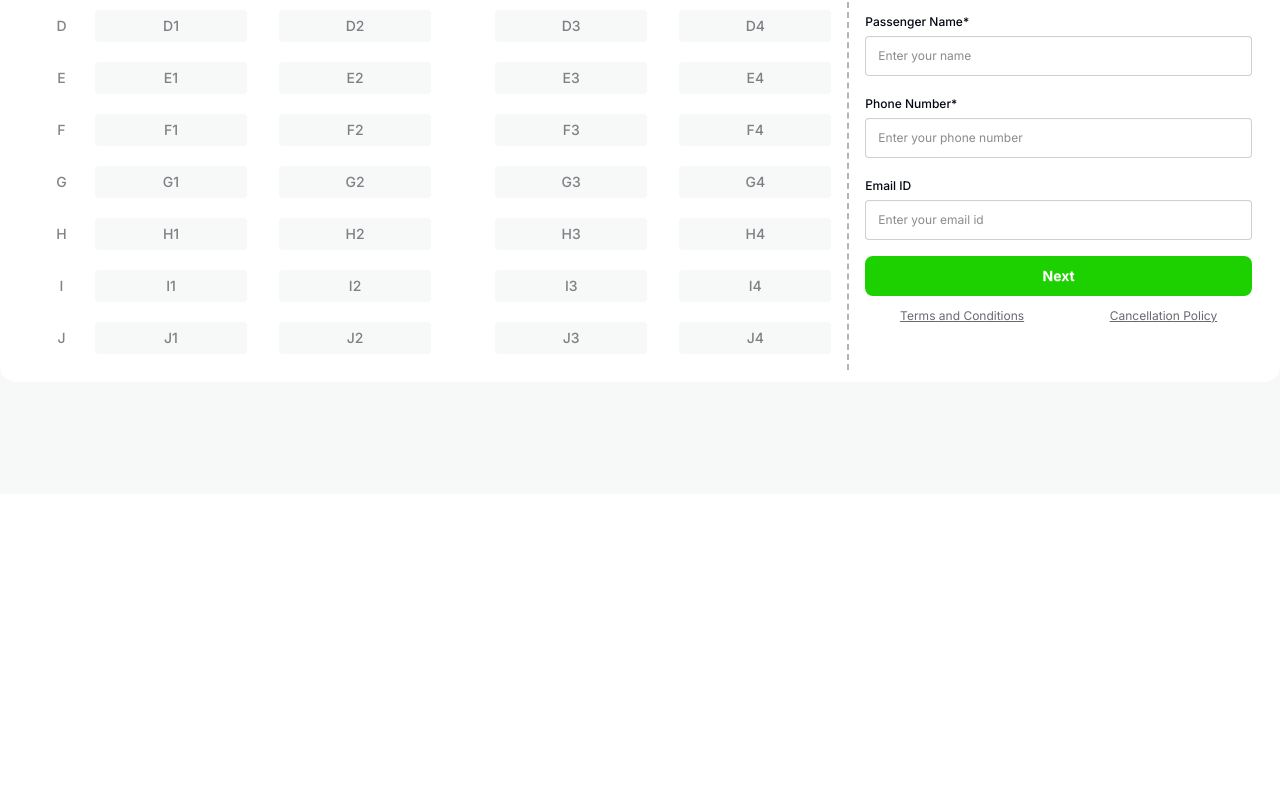
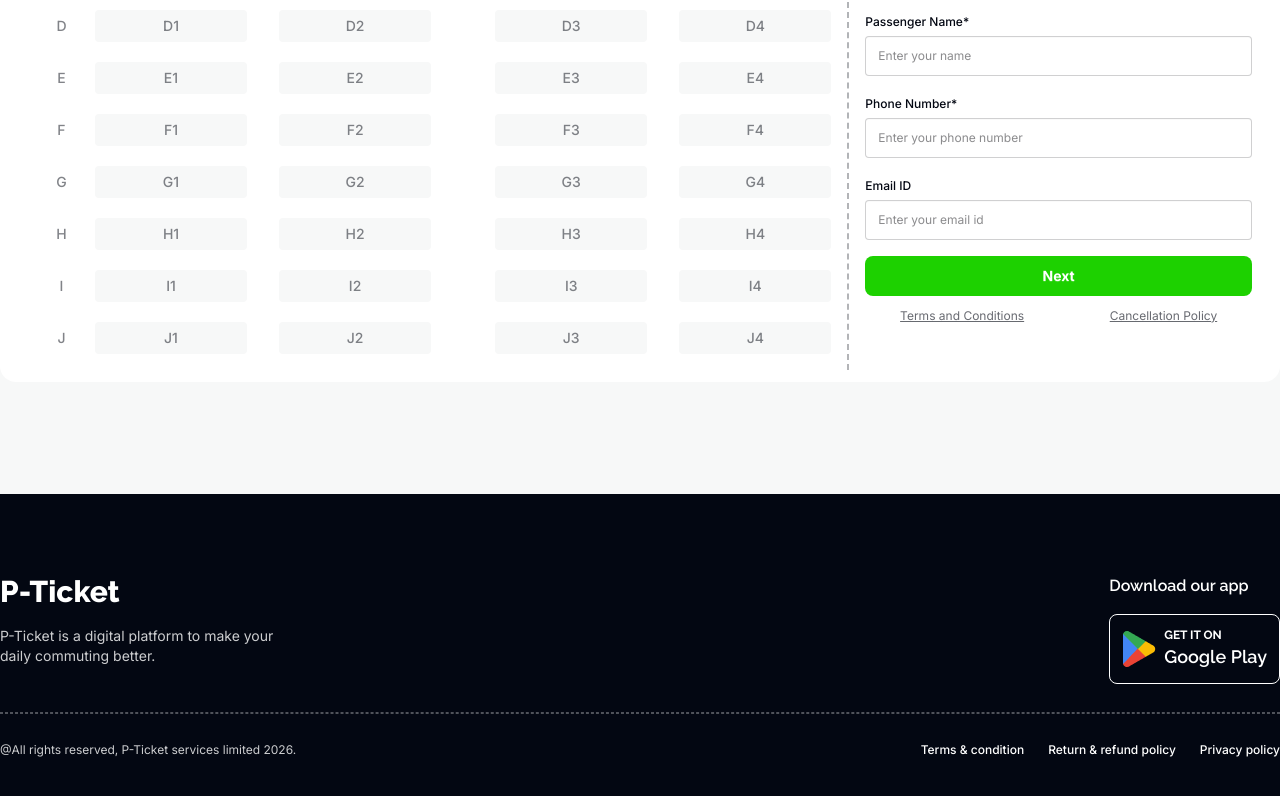
Before and after one commit to tariqul-sagar/smart-ticketing, a plain HTML site: page index.html in a window 1280 px wide. Shown: the part 2383-3179 px from the top of the page. Before the commit the page ends 2877 px from the top, so only its background shows below. Drawn offline with nearby package versions, Linux system fonts and the light colour scheme; a script that the page names is missing.

Commit message:
Full site design completed including mobile version

```diff
--- a/index.html
+++ b/index.html
@@ -31,6 +31,8 @@
         --color-routeBtn: #0307120D;
         --color-seatDash: #0307124D;
         --color-steerBg: #0307121A;
+        --color-footer-p: #FFFFFFCC;
+        --color-footerDash: #FFFFFF4d;
       }
     </style>
 
@@ -59,7 +61,7 @@
                             <li><a>Search</a></li>
                         </ul>
                     </div>
-                    <a href="index.html" class="text-3xl font-bold">P-Ticket</a>
+                    <a href="index.html" class="text-xl lg:text-3xl font-bold">P-Ticket</a>
                 </div>
                 <div class="navbar-center hidden lg:flex">
                     <ul class="menu menu-horizontal px-1">
@@ -546,7 +548,8 @@
                                 <input type="email" class="input validator w-full font-inter text-xs couN15p"
                                     placeholder="Enter your email id" />
                             </fieldset>
-                            <button type="submit" class="btn w-full text-white font-bold bg-menuHover border-transparent rounded-lg font-inter text-sm shadow-none">
+                            <button type="submit"
+                                class="btn w-full text-white font-bold bg-menuHover border-transparent rounded-lg font-inter text-sm shadow-none">
                                 Next
                             </button>
                             <div class="flex justify-around gap-4 text-xs text-ph-p font-inter">
@@ -561,7 +564,38 @@
 
     </main>
 
-    <footer></footer>
+    <footer class="bg-stat py-12 lg:py-20 px-3 lg:px-0">
+        <div class="max-w-7xl m-auto">
+            <!-- logo & app -->
+            <div class="flex flex-col lg:flex-row justify-between">
+                <div>
+                    <h3 class="font-raleway text-xl lg:text-3xl font-extrabold text-white mb-2 lg:mb-4">P-Ticket</h3>
+                    <p class="w-full lg:w-2/3 text-footer-p text-sm font-inter">P-Ticket is a digital platform to make your daily commuting
+                        better.
+                    </p>
+                </div>
+                <div class="mt-6 lg:mt-0">
+                    <h4 class="font-raleway text-white font-semibold">Download our app</h4>
+                    <div class="border border-white rounded-lg flex justify-between items-center p-3 gap-2 mt-4 w-fit">
+                        <img src="images/playstore.png" alt="">
+                        <div class="text-white font-raleway">
+                            <p class="uppercase text-xs font-bold">Get it on</p>
+                            <h6 class="font-semibold text-lg">Google Play</h6>
+                        </div>
+                    </div>
+                </div>
+            </div>
+            <hr class="border-b border-dashed border-footerDash my-7">
+            <div class="flex flex-col lg:flex-row justify-between">
+               <p class="font-inter text-xs text-footer-p mb-5 lg:mb-0 text-center lg:text-left">@All rights reserved, P-Ticket services limited 2026.</p>
+               <ul class="font-inter text-xs text-white font-medium flex justify-between gap-2 lg:gap-6 text-center lg:text-left">
+                <li>Terms & condition</li>
+                <li>Return & refund policy</li>
+                <li>Privacy policy</li>
+               </ul>
+            </div>
+        </div>
+    </footer>
 
     <!-- External JS file -->
     <script src="js/script.js"></script>
```
